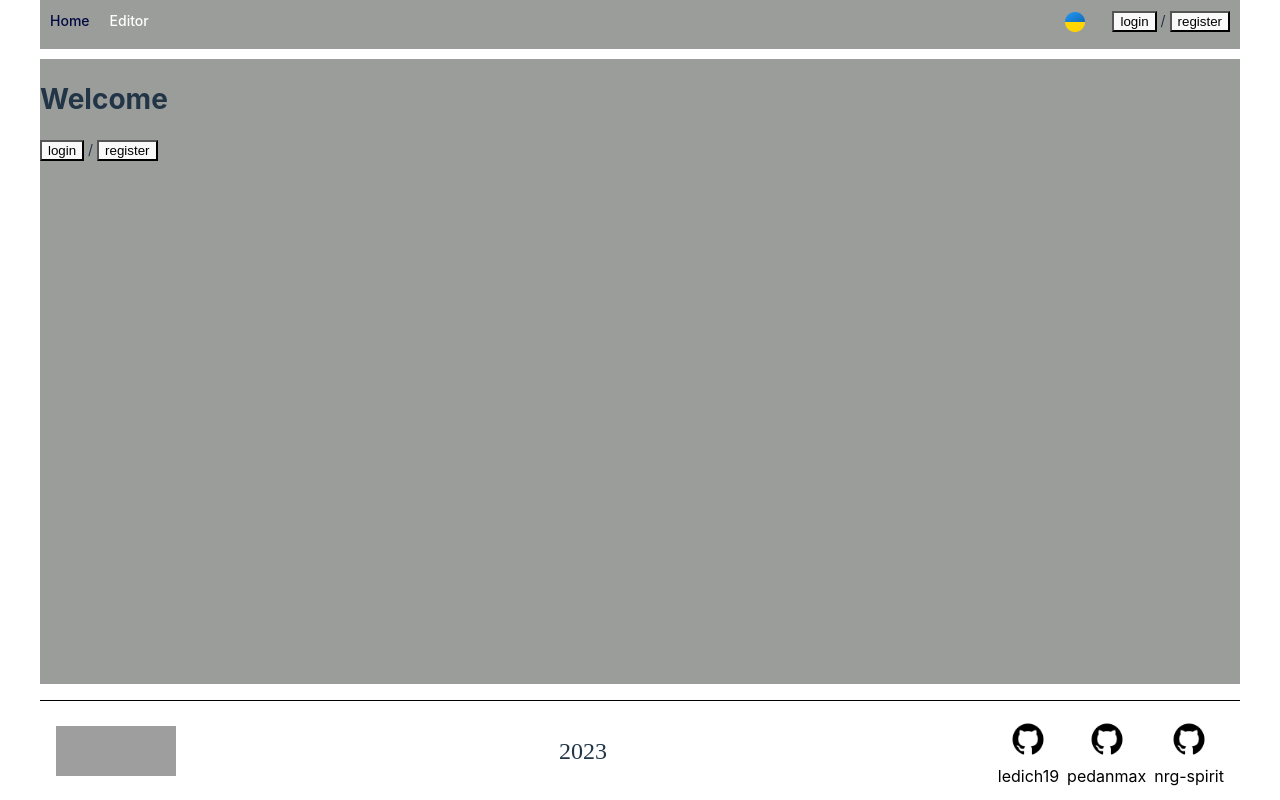
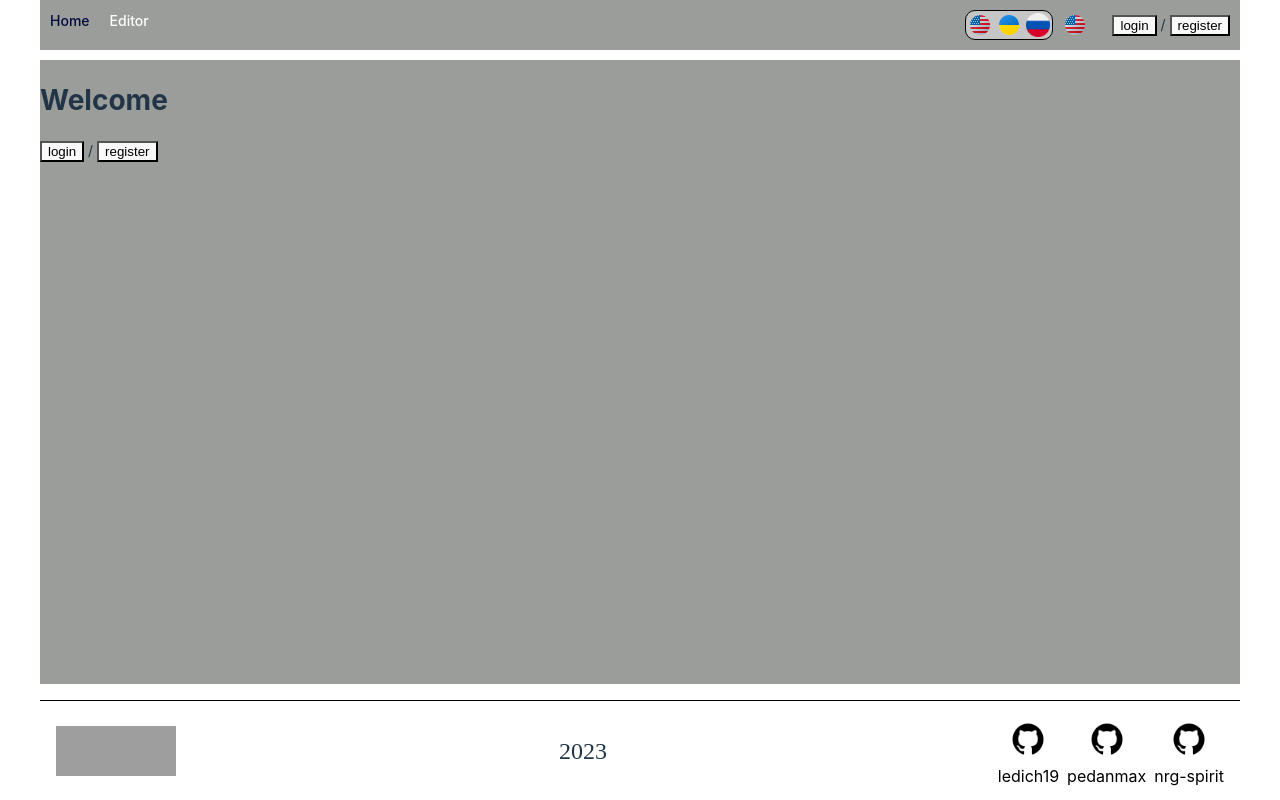
Before and after one commit to Ledich19/RRS_GraphiQL, a React (Vite) app: page / in a window 1280 px wide. Both pictures are taken after a click on the element 1075 px from the left and 24 px from the top of the page. Built offline with nearby package versions, Linux system fonts and the light colour scheme; no server answers; the database is empty; grey boxes are pictures that could not be loaded.

Commit message:
fix:fixed changer languages, add russian lang

```diff
--- a/src/components/Header/Header.module.scss
+++ b/src/components/Header/Header.module.scss
@@ -1,6 +1,3 @@
-.default{
-
-}
 .header {
   width: 100%;
   margin-bottom: 10px;
@@ -15,6 +12,7 @@
   &__container{
     display: flex;
     justify-content: space-between;
+    flex-wrap: wrap;
   }
   &__navigation{
     flex: 1 1 auto;
@@ -30,19 +28,40 @@
 
   }
   &__lang{
-    cursor: pointer;
     max-width: 24px;
-    transition: all 0.3s ease-in-out;
     margin-right: 25px;
-    &:hover{
-      transform: scale(1.15);
-    }
+    display: flex;
+    justify-content: center;
+    align-items: center;
+    order:2;
+  }
+  &__langsBox{
+    display: flex;
+    gap: 5px;
+    background-color: #c6c6c6;
+    border: 1px solid #000;
+    border-radius: 10px;
+    padding: 2px;
+    box-sizing: border-box;
+    margin-right: 10px;
+    transition: all 0.3s ease;
+    order: 1;
+    opacity: 0;
   }
   &__iconLang{
-    width: 100%;
+    cursor: pointer;
+    width:24px;
+    height: 24px;
+    transition:all 0.3s ease;
+    &:hover{
+      transform: scale(1.1);
+    }
   }
   &__user{
     max-width: 120px;
+    order:3;
+    display: flex;
+    align-items: center;
   }
 }
 
--- a/src/components/Header/Header.tsx
+++ b/src/components/Header/Header.tsx
@@ -1,3 +1,4 @@
+/* eslint-disable jsx-a11y/no-noninteractive-element-interactions */
 /* eslint-disable jsx-a11y/no-static-element-interactions */
 /* eslint-disable jsx-a11y/click-events-have-key-events */
 import React, { useState } from 'react';
@@ -7,33 +8,69 @@ import Authorization from '../AuthorizationBtnBlock/AuthorizationBtnBlock';
 import HeaderNavigation from './HeaderNavigation/HeaderNavigation';
 import uaFlag from '../../assets/ua-flag.png';
 import usaFlag from '../../assets/usa-flag.png';
+import ruFlag from '../../assets/ru-flag.png';
 import s from './Header.module.scss';
 
 const Header: React.FC = () => {
   const [user, loading, error] = useAuthState(auth);
   const [lang, setLang] = useState(usaFlag);
   const [header, setHeader] = useState(false);
+  const [showLangs, setShowLangs] = useState(false);
 
-  const handleLanguage = () => {
-    if (lang === usaFlag) setLang(uaFlag);
-    else setLang(usaFlag);
-  };
+  // const handleLanguage = () => {
+  //   if (lang === usaFlag) setLang(uaFlag);
+  //   else setLang(usaFlag);
+  // };
 
   const handleHeaderClass = () => {
     if (window.scrollY >= 50) setHeader(true);
     else setHeader(false);
   };
 
+  const showBoxLanguages = () => {
+    setShowLangs(true);
+  };
+
+  const hideBoxLanguages = () => {
+    setShowLangs(false);
+  };
+
   window.addEventListener('scroll', handleHeaderClass);
   return (
-    <header
-      className={!header ? s.header : `${s.header} ${s.active}`}
-      // style={{ backgroundColor: !header ? 'rgb(155, 157, 155)' : 'rgb(101, 101, 101)' }}
-    >
+    <header className={!header ? s.header : `${s.header} ${s.active}`}>
       <div className={s.header__container}>
         <HeaderNavigation />
-        <div className={s.header__lang} onClick={handleLanguage}>
-          <img className={s.header__iconLang} src={lang} alt="language" />
+        <div className={s.header__lang} onClick={showBoxLanguages}>
+          <img className={s.header__iconLang} src={lang} alt="current lang" />
+        </div>
+        <div className={s.header__langsBox} style={{ opacity: showLangs ? '1' : '0' }}>
+          <img
+            className={s.header__iconLang}
+            src={usaFlag}
+            alt="usa"
+            onClick={() => {
+              hideBoxLanguages();
+              setLang(usaFlag);
+            }}
+          />
+          <img
+            className={s.header__iconLang}
+            src={uaFlag}
+            alt="ua"
+            onClick={() => {
+              hideBoxLanguages();
+              setLang(uaFlag);
+            }}
+          />
+          <img
+            className={s.header__iconLang}
+            src={ruFlag}
+            alt="ru"
+            onClick={() => {
+              hideBoxLanguages();
+              setLang(ruFlag);
+            }}
+          />
         </div>
         <div className={s.header__user}>
           <Authorization isUser={user} />
```
Also changed, not shown: src/assets/ru-flag.png (added).
